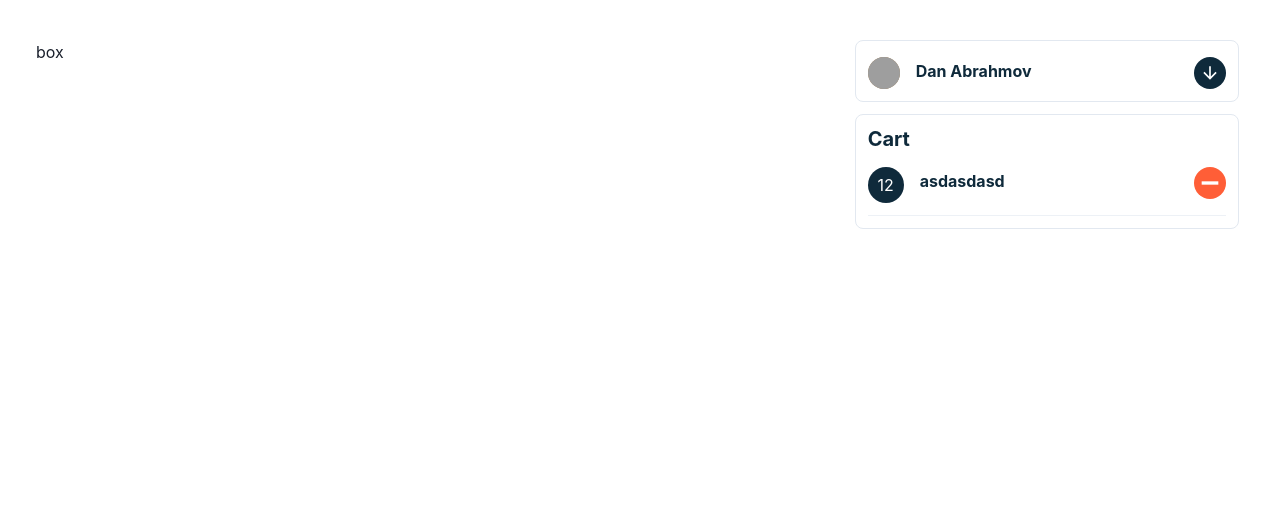
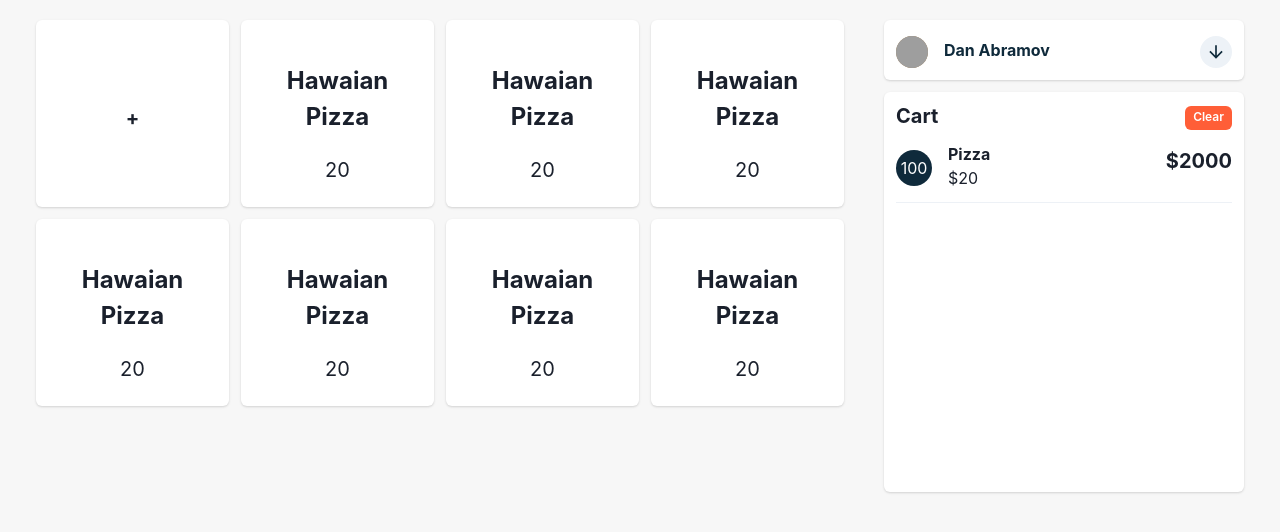
Before and after one commit to prizalmarinez/freeze-pos, a React (Create React App) app: page / in a window 1280 px wide. Shown: the top 532 px of the page. Built offline with nearby package versions, Linux system fonts and the light colour scheme; grey boxes are pictures that could not be loaded.

Commit message:
Added new Components
- Cart
- CartItem
- AddProductBtn
- ProductItem
- UserAvatar

```diff
--- a/src/App.tsx
+++ b/src/App.tsx
@@ -1,106 +1,40 @@
 import React from 'react';
-import './App.css';
 import {
   Flex,
   Box,
-  Circle,
   Text,
-  Avatar,
-  Spacer,
-  IconButton,
-  Divider,
-  Heading
+  Grid,
 } from "@chakra-ui/react"
-import { ArrowDownIcon, MinusIcon } from '@chakra-ui/icons'
-
-const UserAvatar = () => {
-  return (
-    <Box maxW="sm" borderWidth="1px" p="3" borderRadius="lg">
-      <Flex color="dark.500">
-        <Box pt="1">
-          <Avatar size="sm" name="Dan Abrahmov" src="https://bit.ly/dan-abramov" />
-        </Box>
-        <Box pl="4" pt="1.5">
-          <Text as="b">
-            Dan Abrahmov
-          </Text>
-        </Box>
-        <Spacer />
-        <Box pt="1">
-          <IconButton
-            aria-label="Dropdown"
-            fontSize="20px"
-            isRound={true}
-            colorScheme="dark"
-            size="sm"
-            icon={<ArrowDownIcon />}
-          />
-        </Box>
-      </Flex>
-    </Box>
-  )
-}
-
-const ReceiptItem = () => {
-  return (
-    <div>
-      <Box>
-        <Flex>
-          <Box pt="1">
-            <Circle w="36px" h="36px" bg="dark.500" color="white">
-              12
-            </Circle>
-          </Box>
-          <Box pl="4" pt="1.5">
-            <Text as="b">
-              asdasdasd
-            </Text>
-          </Box>
-          <Spacer />
-          <Box pt="1">
-            <IconButton
-              aria-label="Dropdown"
-              fontSize="20px"
-              isRound={true}
-              colorScheme="nTomato"
-              size="sm"
-              icon={<MinusIcon />}
-            />
-          </Box>
-        </Flex>
-        <Divider mt="3" />
-      </Box>
-    </div>
-  )
-}
-
-const Cart = () => {
-  return (
-    <div>
-      <Box color="dark.500" maxW="sm" borderWidth="1px" p="3" borderRadius="lg">
-        <Box mb="3">
-          <Heading size="md">
-            Cart
-          </Heading>
-        </Box>
-        <ReceiptItem />
-      </Box>
-    </div>
-  )
-}
-
+// components
+import { ProductItem } from './components/products/ProductItem'
+import { AddProductBtn } from './components/products/AddProductBtn'
+import { UserAvatar } from './components/users/UserAvatar'
+import { Cart } from './components/cart/Cart'
 
 function App() {
+  const test = [3, 1, 2, 3, 2, 2, 2,]
+
+  const ProductList = test.map(() => {
+    return (
+      <ProductItem name="Hawaian Pizza" price={20} quantity={3} />
+    )
+  })
+
   return (
     <div className="App">
-      <Flex mt="5">
-        <Box flex="3" p="5" bg="white">
-          box
+      <Flex>
+        <Box flex="1" p="5">
+          <Grid templateColumns="repeat(4, 1fr)" gap={3}>
+            <AddProductBtn />
+            {ProductList}
+          </Grid>
         </Box>
-        <Box flex="1.5" p="5">
-          <UserAvatar />
-          <Box mt="3">
-            <Cart />
+        <Box w="400px">
+          <Box p="5">
+            <UserAvatar img="https://bit.ly/dan-abramov" name="dan abramov" />
+            <Box mt="3">
+              <Cart />
+            </Box>
           </Box>
         </Box>
       </Flex>
--- /dev/null
+++ b/src/components/cart/Cart.tsx
@@ -0,0 +1,30 @@
+import React from 'react'
+import {
+    Flex,
+    Box,
+    Spacer,
+    Heading,
+    Button,
+} from "@chakra-ui/react"
+import { CartItem } from './CartItem'
+
+export const Cart: React.FC = () => {
+    return (
+        <Box boxShadow="base" rounded="md" p="3" bg="white" h="400">
+            <Box mb="3">
+                <Flex>
+                    <Heading size="md">
+                        Cart
+                    </Heading>
+                    <Spacer />
+                    <Box>
+                        <Button size="xs" colorScheme="nTomato">
+                            Clear
+                        </Button>
+                    </Box>
+                </Flex>
+            </Box>
+            <CartItem name="pizza" quantity={100} price={20} />
+        </Box>
+    );
+}
--- /dev/null
+++ b/src/components/cart/CartItem.tsx
@@ -0,0 +1,45 @@
+import React from 'react'
+import {
+    Flex,
+    Box,
+    Circle,
+    Text,
+    Spacer,
+    Divider,
+} from "@chakra-ui/react"
+
+interface Props {
+    quantity: number,
+    name: string,
+    price: number
+}
+
+export const CartItem: React.FC<Props> = ({ quantity, name, price }) => {
+    return (
+        <Box>
+            <Flex>
+                <Box pt="2">
+                    <Circle w="36px" h="36px" bg="dark.500" color="white">
+                        {quantity}
+                    </Circle>
+                </Box>
+                <Box pl="4">
+                    <Text as="b" textTransform="capitalize">
+                        {name}
+                    </Text>
+                    <br />
+                    <Text >
+                        ${price}
+                    </Text>
+                </Box>
+                <Spacer />
+                <Box pt="1">
+                    <Text as="b" fontSize="20px">
+                        ${price * quantity}
+                    </Text>
+                </Box>
+            </Flex>
+            <Divider mt="3" />
+        </Box>
+    );
+}
--- /dev/null
+++ b/src/components/products/AddProductBtn.tsx
@@ -0,0 +1,20 @@
+import React from 'react'
+import {
+    Flex,
+    Box,
+    Text,
+} from "@chakra-ui/react"
+
+export const AddProductBtn: React.FC = () => {
+    return (
+        <Flex as="button" alignItems="center" justifyContent="center" w="100%" h="187" boxShadow="base" rounded="md" bg="white"
+            _hover={{ bg: "dark.500", color: 'nTomato.500' }}
+        >
+            <Box pt="2">
+                <Text fontSize="20px" as="b">
+                    +
+                </Text>
+            </Box>
+        </Flex >
+    );
+}
--- /dev/null
+++ b/src/components/products/ProductItem.tsx
@@ -0,0 +1,43 @@
+import React from 'react'
+
+import {
+    Flex,
+    Box,
+    Text
+} from '@chakra-ui/react'
+
+interface Props {
+    name: string,
+    price: number,
+    quantity: number
+}
+
+export const ProductItem: React.FC<Props> = ({ name, price }) => {
+
+    return (
+        <div>
+            <Flex
+                as="button"
+                p="3"
+                flexDirection="column"
+                alignItems="center"
+                justifyContent="center"
+                w="100%"
+                h="187"
+                boxShadow="base"
+                rounded="md"
+                bg="white"
+                _hover={{ bg: "dark.500", color: 'nTomato.500' }}
+            >
+                <Box as="b" p="5">
+                    <Text fontSize="24px">
+                        {name}
+                    </Text>
+                </Box>
+                <Text fontSize="20px">
+                    {price}
+                </Text>
+            </Flex >
+        </div>
+    );
+}
--- /dev/null
+++ b/src/components/users/UserAvatar.tsx
@@ -0,0 +1,43 @@
+import React from 'react'
+import {
+    Flex,
+    Box,
+    Text,
+    Avatar,
+    Spacer,
+    IconButton,
+} from "@chakra-ui/react"
+import { ArrowDownIcon } from '@chakra-ui/icons'
+
+interface Props {
+    img: string,
+    name: string
+}
+
+export const UserAvatar: React.FC<Props> = ({ img, name }) => {
+    return (
+        <Box boxShadow="base" rounded="md" bg="white" p="3"  >
+            <Flex color="dark.500">
+                <Box pt="1">
+                    <Avatar size="sm" name="Dan Abrahmov" src={img} />
+                </Box>
+                <Box pl="4" pt="1.5">
+                    <Text as="b" textTransform="capitalize">
+                        {name}
+                    </Text>
+                </Box>
+                <Spacer />
+                <Box pt="1">
+                    <IconButton
+                        aria-label="Dropdown"
+                        fontSize="20px"
+                        isRound={true}
+                        color="dark.500"
+                        size="sm"
+                        icon={<ArrowDownIcon />}
+                    />
+                </Box>
+            </Flex>
+        </Box>
+    );
+}
--- a/src/index.tsx
+++ b/src/index.tsx
@@ -1,8 +1,12 @@
 import React from 'react';
 import ReactDOM from 'react-dom';
 import App from './App';
-import { ChakraProvider, Container, extendTheme } from "@chakra-ui/react"
-
+import {
+  ChakraProvider,
+  Container,
+  extendTheme,
+  Box
+} from "@chakra-ui/react"
 
 const theme = extendTheme({
   colors: {
@@ -11,6 +15,9 @@ const theme = extendTheme({
     },
     nTomato: {
       500: "#ff5e37",
+    },
+    light: {
+      100: "#f7f7f7"
     }
   }
 })
@@ -18,9 +25,11 @@ const theme = extendTheme({
 ReactDOM.render(
   <React.StrictMode>
     <ChakraProvider theme={theme}>
-      <Container maxW="container.xl">
-        <App />
-      </Container>
+      <Box bg="light.100" h="100vh">
+        <Container maxW="container.xl">
+          <App />
+        </Container>
+      </Box>
     </ChakraProvider>
   </React.StrictMode>,
   document.getElementById('root')
```
Also changed, not shown: src/App.css (deleted).
